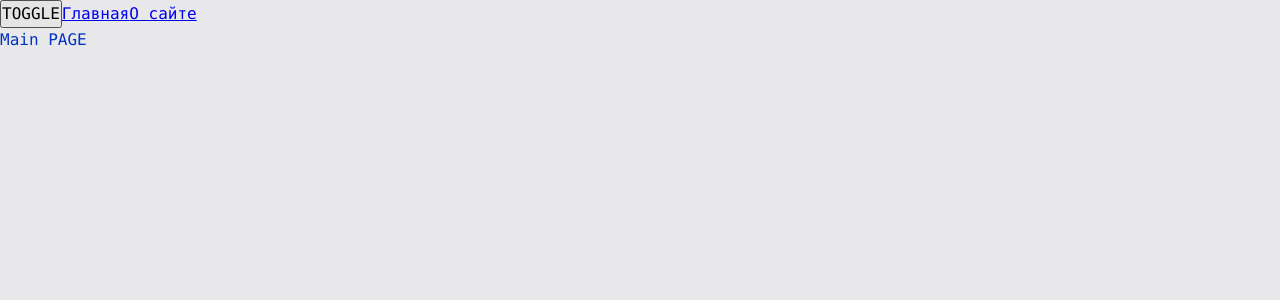
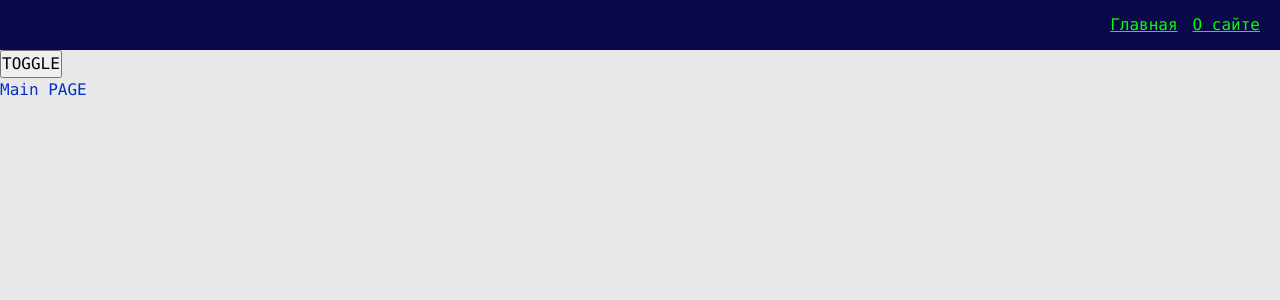
Before and after one commit to dzhem911/dzhapp, a React app: page / in a window 1280 px wide. Shown: the top 300 px of the page. Built offline with nearby package versions, Linux system fonts and the light colour scheme.

Commit message:
navbar themes & ws live template

```diff
--- a/src/app/App.tsx
+++ b/src/app/App.tsx
@@ -1,8 +1,8 @@
-import {Link, Route, Routes } from 'react-router-dom';
 import './styles/index.sass'
 import {classNames} from "shared/lib/classNames/classNames";
 import {useTheme} from "app/providers/ThemeProvider";
 import {AppRouter} from "app/providers/router";
+import {Navbar} from "widgets/Navbar";
 
 const App = () => {
 
@@ -10,9 +10,8 @@
 
   return (
     <div className={classNames('app', {}, [theme])}>
+      <Navbar/>
       <button onClick={toggleTheme}>TOGGLE</button>
-      <Link to={'/'}>Главная</Link>
-      <Link to={'/about'}>О сайте</Link>
       {/*ToDo create css loader*/}
       <AppRouter/>
     </div>
--- a/src/app/styles/themes/dark.sass
+++ b/src/app/styles/themes/dark.sass
@@ -1,5 +1,8 @@
 .app.dark
   --bg-color: #090949
+  --inverted-bg-color: #e8e8ea
 
   --primary-color: #049604
   --secondary-color: #04ff04
+  --inverted-primary-color: #0232c2
+  --inverted-secondary-color: #0452ff
--- a/src/app/styles/themes/normal.sass
+++ b/src/app/styles/themes/normal.sass
@@ -1,5 +1,8 @@
 .app.light
   --bg-color: #e8e8ea
+  --inverted-bg-color: #090949
 
   --primary-color: #0232c2
-  --secondary-color: #0449e0
+  --secondary-color: #0452ff
+  --inverted-primary-color: #049604
+  --inverted-secondary-color: #04ff04
--- a/src/app/styles/variables/global.sass
+++ b/src/app/styles/variables/global.sass
@@ -1,7 +1,5 @@
-$font-family-main: Consolas, 'Times New Roman', Serif
-
 :root
-  --font-family-main: #{$font-family-main}
+  --font-family-main: Consolas, 'Times New Roman', Serif
 
   --font-size-m: 16px
   --font-line-m: 24px
@@ -10,3 +8,6 @@
   --font-size-l: 24px
   --font-line-l: 32px
   --font-l: var(--font-size-l) / var(--font-line-l) var(--font-family-main)
+
+  // Sizes
+  --navbar-height: 50px
--- a/src/shared/lib/classNames/classNames.ts
+++ b/src/shared/lib/classNames/classNames.ts
@@ -6,10 +6,10 @@
 // Принимает аргументы: главный класс - cls,
 // объект с модами - объект в котором, в качестве ключей идут названия класса, а как значение - boolean флаг
 // массив дополнительных классов
-export function classNames(cls: string, mods: Mods, additional: string[]): string {
+export function classNames(cls: string, mods: Mods = {}, additional: string[] = []): string {
   return [
     cls,
-    ...additional,
+    ...additional.filter(Boolean),
     ...Object.entries(mods)
       .filter(([className, value]) => Boolean(value)) // фильтрую кортежи только со значеним true
       .map(([className]) => className) // возвращаю имена классов
--- /dev/null
+++ b/src/shared/ui/AppLink/AppLink.module.sass
@@ -0,0 +1,8 @@
+.AppLink
+  color: var(--primary-color)
+
+.primary
+  color: var(--primary-color)
+
+.secondary
+  color: var(--inverted-secondary-color)
--- /dev/null
+++ b/src/shared/ui/AppLink/AppLink.tsx
@@ -0,0 +1,29 @@
+import {classNames} from "shared/lib/classNames/classNames";
+import cls from './AppLink.module.sass'
+import {Link, LinkProps} from "react-router-dom";
+import {FC} from "react";
+
+export enum AppLinkTheme {
+  PRIMARY = 'primary',
+  SECONDARY = 'secondary',
+}
+
+interface AppLinkProps extends LinkProps {
+  className?: string;
+  theme?: AppLinkTheme;
+}
+
+export const AppLink: FC<AppLinkProps> = (props) => {
+
+  const {to, className, children, theme=AppLinkTheme.PRIMARY, ...otherProps} = props
+
+  return (
+    <Link
+      to={to}
+      className={classNames(cls.AppLink, {}, [className, cls[theme]])}
+      {...otherProps}
+    >
+      {children}
+    </Link>
+  );
+};
--- /dev/null
+++ b/src/widgets/Navbar/index.ts
@@ -0,0 +1,3 @@
+import {Navbar} from "./ui/Navbar";
+
+export {Navbar}
--- /dev/null
+++ b/src/widgets/Navbar/ui/Navbar.module.sass
@@ -0,0 +1,13 @@
+.Navbar
+  width: 100%
+  height: var(--navbar-height)
+  background: var(--inverted-bg-color)
+  display: flex
+  align-items: center
+  padding: 20px
+
+.mainLink
+  margin-right: 15px
+
+.links
+  margin-left: auto
--- /dev/null
+++ b/src/widgets/Navbar/ui/Navbar.tsx
@@ -0,0 +1,19 @@
+import React from 'react';
+import {classNames} from "shared/lib/classNames/classNames";
+import cls from './Navbar.module.sass'
+import {AppLink, AppLinkTheme} from "shared/ui/AppLink/AppLink";
+
+interface NavbarProps {
+  className?: string;
+}
+
+export const Navbar = ({className}: NavbarProps) => {
+  return (
+    <div className={classNames(cls.Navbar, {}, [className])}>
+      <div className={cls.links}>
+        <AppLink className={cls.mainLink} theme={AppLinkTheme.SECONDARY} to={'/'}>Главная</AppLink>
+        <AppLink theme={AppLinkTheme.SECONDARY} to={'/about'}>О сайте</AppLink>
+      </div>
+    </div>
+  );
+};
```
